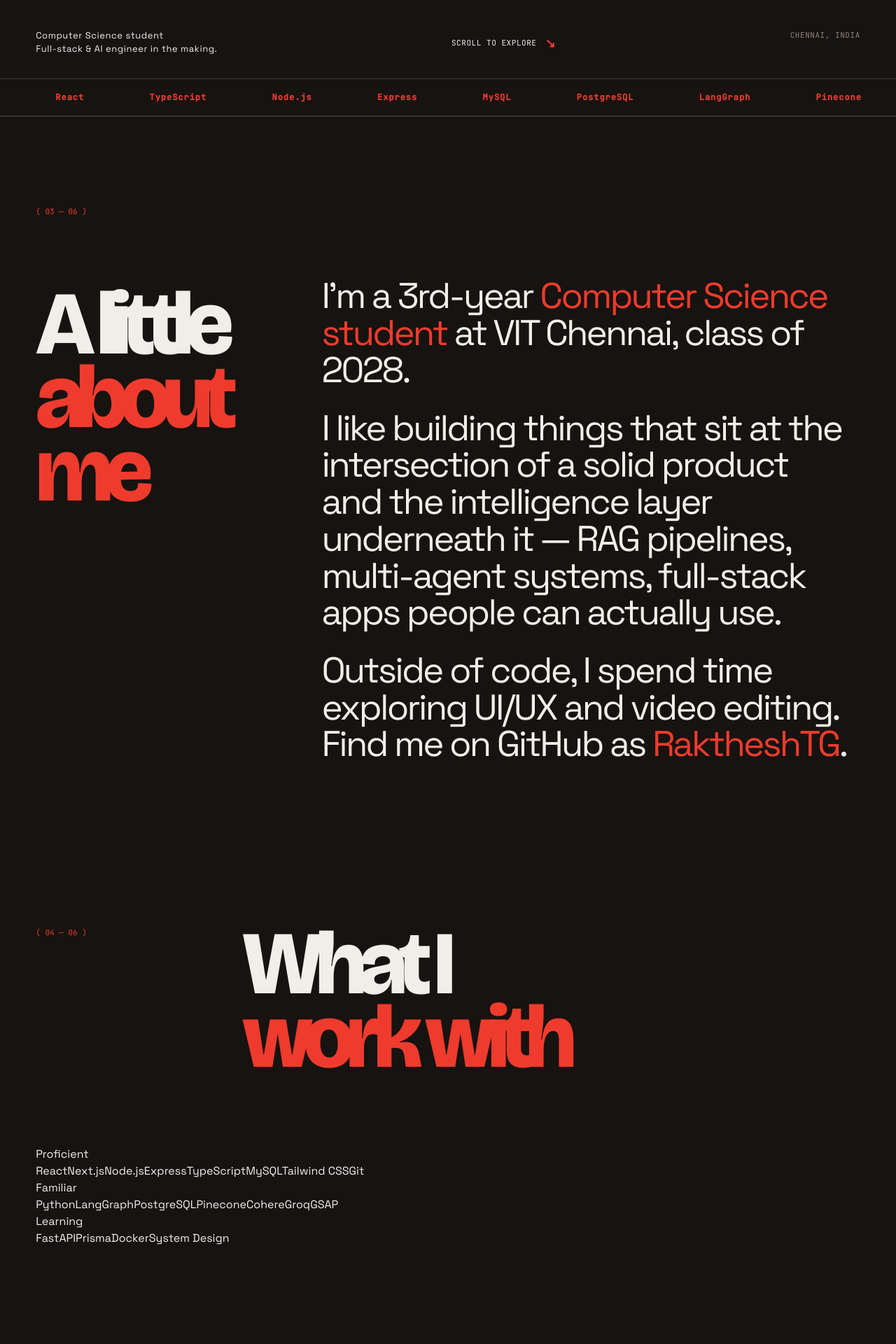
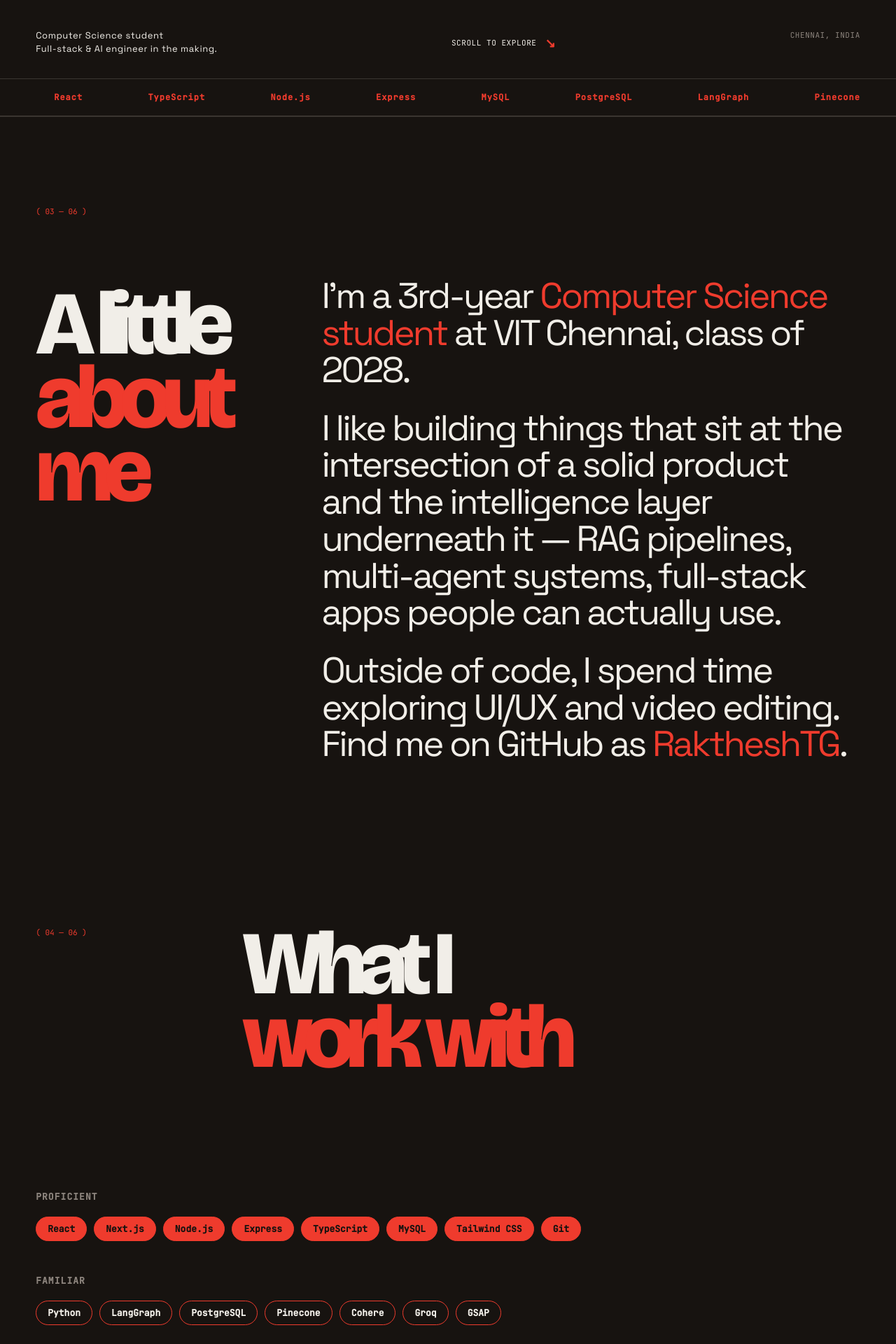
Before and after one commit to RaktheshTG/Portfolio, a Next.js app: page / in a window 1280 px wide. Shown: the part 600-2520 px from the top of the page at 70% size. Built offline with nearby package versions, Linux system fonts and the light colour scheme.

Commit message:
styling done little bit

```diff
--- a/app/globals.css
+++ b/app/globals.css
@@ -24,3 +24,210 @@ a { color: inherit; text-decoration: none; }
 .footer { min-height: 85vh; display: flex; flex-direction: column; justify-content: space-between; padding-top: 8vw; padding-bottom: 30px; border-top: 1px solid var(--line); }.footer .section-head { display: block; padding: 0; }.footer .eyebrow { display: block; margin-bottom: 8vw; }.footer .section-head h2 { font-size: clamp(75px, 13vw, 200px); }.footer-bottom { display: grid; grid-template-columns: 2fr 1fr 1fr; align-items: end; gap: 30px; font: 11px var(--font-mono); text-transform: uppercase; }.email-link { color: var(--red); font: 18px var(--font-sans); text-transform: none; }.email-link span { font-size: 25px; }.socials { display: flex; flex-direction: column; gap: 10px; }.copyright { color: var(--muted); text-align: right; }
 @media (max-width: 700px) { .nav { height: 68px; }.nav-links { display: none; }.nav-status { font-size: 9px; }.hero { min-height: 78vh; }.hero-title h1 { font-size: 16vw; }.hero-offset { margin-left: 0; text-align: right; }.hero-bottom { align-items: end; gap: 15px; }.hero-location { display: none; }.section-head, .about { display: block; }.section-head h2 { margin: 35px 0 28px; }.section-head > p { margin-bottom: 50px; }.project-card { grid-template-columns: 32px 1fr 25px; gap: 5px; }.project-main { display: block; }.project-visual { min-height: 190px; margin-bottom: 22px; }.project-visual span { font-size: 23vw; }.project-info { gap: 25px; }.project-info h3 { font-size: 64px; }.project-description { max-width: 100%; }.tags { flex-wrap: wrap; }.about-copy { padding-top: 0; }.about-copy p { font-size: 32px; }.footer { min-height: 80vh; }.footer-bottom { display: flex; flex-direction: column; align-items: flex-start; gap: 30px; }.copyright { text-align: left; } }
 @media (prefers-reduced-motion: reduce) { *, *::before, *::after { animation-duration: .01ms !important; animation-iteration-count: 1 !important; scroll-behavior: auto !important; transition-duration: .01ms !important; } }
+/* ===== SKILLS ===== */
+.skills-grid {
+  display: grid;
+  gap: 48px;
+  margin-top: 64px;
+}
+.skill-tier h3 {
+  font: 700 13px var(--font-mono);
+  text-transform: uppercase;
+  letter-spacing: .08em;
+  color: var(--muted);
+  margin-bottom: 20px;
+}
+.skill-chips {
+  display: flex;
+  flex-wrap: wrap;
+  gap: 10px;
+}
+.skill-chips span {
+  font: 600 13px var(--font-mono);
+  padding: 8px 16px;
+  border-radius: 999px;
+  border: 1px solid var(--line);
+  color: var(--paper);
+  white-space: nowrap;
+}
+/* Visual hierarchy matching honesty about skill level —
+   proficient reads strongest, learning reads lightest */
+.skill-tier:nth-child(1) .skill-chips span {
+  background: var(--red);
+  border-color: var(--red);
+  color: var(--ink);
+}
+.skill-tier:nth-child(2) .skill-chips span {
+  border-color: var(--red);
+  color: var(--paper);
+}
+.skill-tier:nth-child(3) .skill-chips span {
+  border-style: dashed;
+  color: var(--muted);
+}
+
+/* ===== CURRENTLY EXPLORING ===== */
+.now-list {
+  margin-top: 64px;
+  border-top: 1px solid var(--line);
+}
+.now-item {
+  display: grid;
+  grid-template-columns: 1fr 2fr;
+  gap: 32px;
+  padding: 32px 0;
+  border-bottom: 1px solid var(--line);
+}
+.now-item h3 {
+  font: 700 22px var(--font-display-heading);
+}
+.now-item p {
+  font: 400 15px/1.5 var(--font-sans);
+  color: var(--muted);
+  max-width: 520px;
+}
+
+/* ===== ACADEMIC ACHIEVEMENTS ===== */
+.achievements-grid {
+  margin-top: 64px;
+  border-top: 1px solid var(--line);
+}
+.achievement-item {
+  display: grid;
+  grid-template-columns: 120px 1fr;
+  align-items: baseline;
+  gap: 32px;
+  padding: 32px 0;
+  border-bottom: 1px solid var(--line);
+}
+.achievement-value {
+  font: 800 clamp(32px, 4vw, 56px) var(--font-display-heading);
+  color: var(--red);
+  line-height: 1;
+}
+.achievement-label {
+  font: 700 13px var(--font-mono);
+  text-transform: uppercase;
+  letter-spacing: .08em;
+  color: var(--paper);
+  margin-bottom: 6px;
+}
+.achievement-detail {
+  font: 400 15px/1.5 var(--font-sans);
+  color: var(--muted);
+  max-width: 560px;
+}
+
+/* Mobile: stack the two-column rows */
+@media (max-width: 640px) {
+  .now-item,
+  .achievement-item {
+    grid-template-columns: 1fr;
+    gap: 8px;
+  }
+}
+CSSEOF
+Output
+
+/* ===== SKILLS ===== */
+.skills-grid {
+  display: grid;
+  gap: 48px;
+  margin-top: 64px;
+}
+.skill-tier h3 {
+  font: 700 13px var(--font-mono);
+  text-transform: uppercase;
+  letter-spacing: .08em;
+  color: var(--muted);
+  margin-bottom: 20px;
+}
+.skill-chips {
+  display: flex;
+  flex-wrap: wrap;
+  gap: 10px;
+}
+.skill-chips span {
+  font: 600 13px var(--font-mono);
+  padding: 8px 16px;
+  border-radius: 999px;
+  border: 1px solid var(--line);
+  color: var(--paper);
+  white-space: nowrap;
+}
+/* Visual hierarchy matching honesty about skill level —
+   proficient reads strongest, learning reads lightest */
+.skill-tier:nth-child(1) .skill-chips span {
+  background: var(--red);
+  border-color: var(--red);
+  color: var(--ink);
+}
+.skill-tier:nth-child(2) .skill-chips span {
+  border-color: var(--red);
+  color: var(--paper);
+}
+.skill-tier:nth-child(3) .skill-chips span {
+  border-style: dashed;
+  color: var(--muted);
+}
+
+/* ===== CURRENTLY EXPLORING ===== */
+.now-list {
+  margin-top: 64px;
+  border-top: 1px solid var(--line);
+}
+.now-item {
+  display: grid;
+  grid-template-columns: 1fr 2fr;
+  gap: 32px;
+  padding: 32px 0;
+  border-bottom: 1px solid var(--line);
+}
+.now-item h3 {
+  font: 700 22px var(--font-display-heading);
+}
+.now-item p {
+  font: 400 15px/1.5 var(--font-sans);
+  color: var(--muted);
+  max-width: 520px;
+}
+
+/* ===== ACADEMIC ACHIEVEMENTS ===== */
+.achievements-grid {
+  margin-top: 64px;
+  border-top: 1px solid var(--line);
+}
+.achievement-item {
+  display: grid;
+  grid-template-columns: 120px 1fr;
+  align-items: baseline;
+  gap: 32px;
+  padding: 32px 0;
+  border-bottom: 1px solid var(--line);
+}
+.achievement-value {
+  font: 800 clamp(32px, 4vw, 56px) var(--font-display-heading);
+  color: var(--red);
+  line-height: 1;
+}
+.achievement-label {
+  font: 700 13px var(--font-mono);
+  text-transform: uppercase;
+  letter-spacing: .08em;
+  color: var(--paper);
+  margin-bottom: 6px;
+}
+.achievement-detail {
+  font: 400 15px/1.5 var(--font-sans);
+  color: var(--muted);
+  max-width: 560px;
+}
+
+/* Mobile: stack the two-column rows */
+@media (max-width: 640px) {
+  .now-item,
+  .achievement-item {
+    grid-template-columns: 1fr;
+    gap: 8px;
+  }
+}
```
